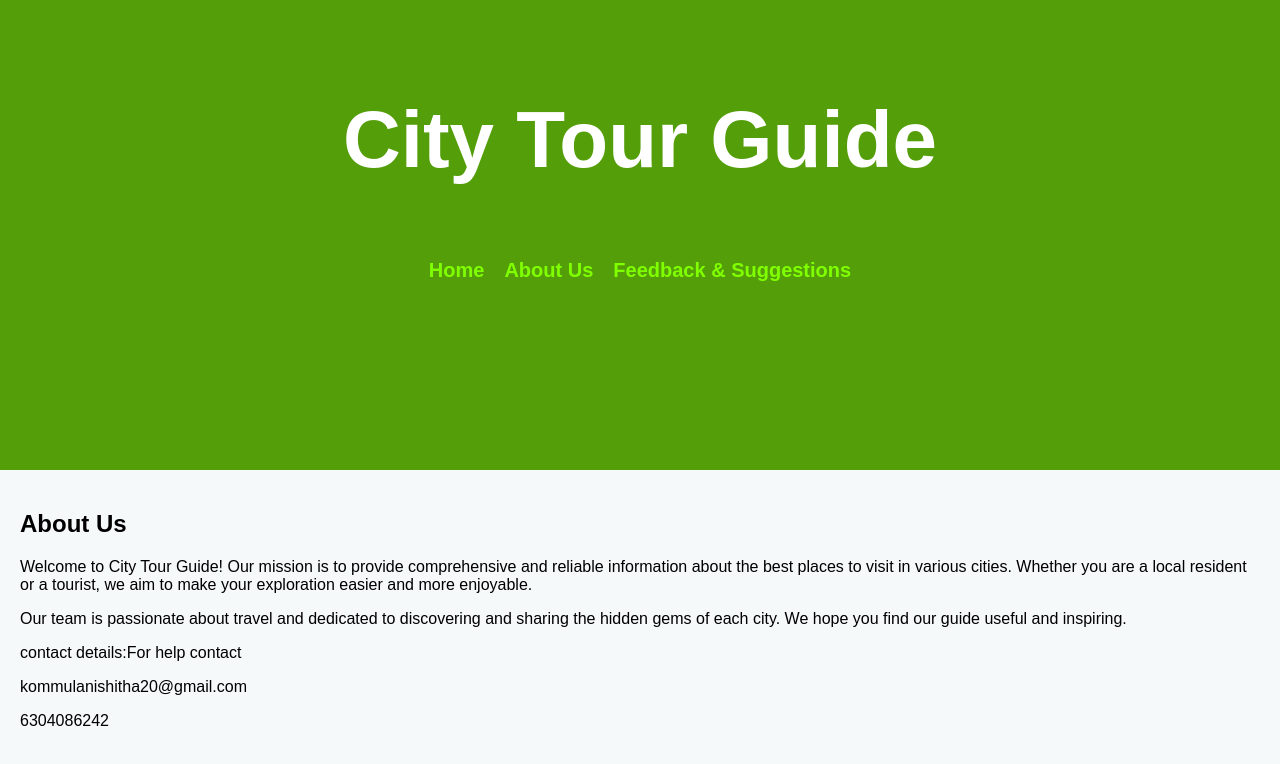
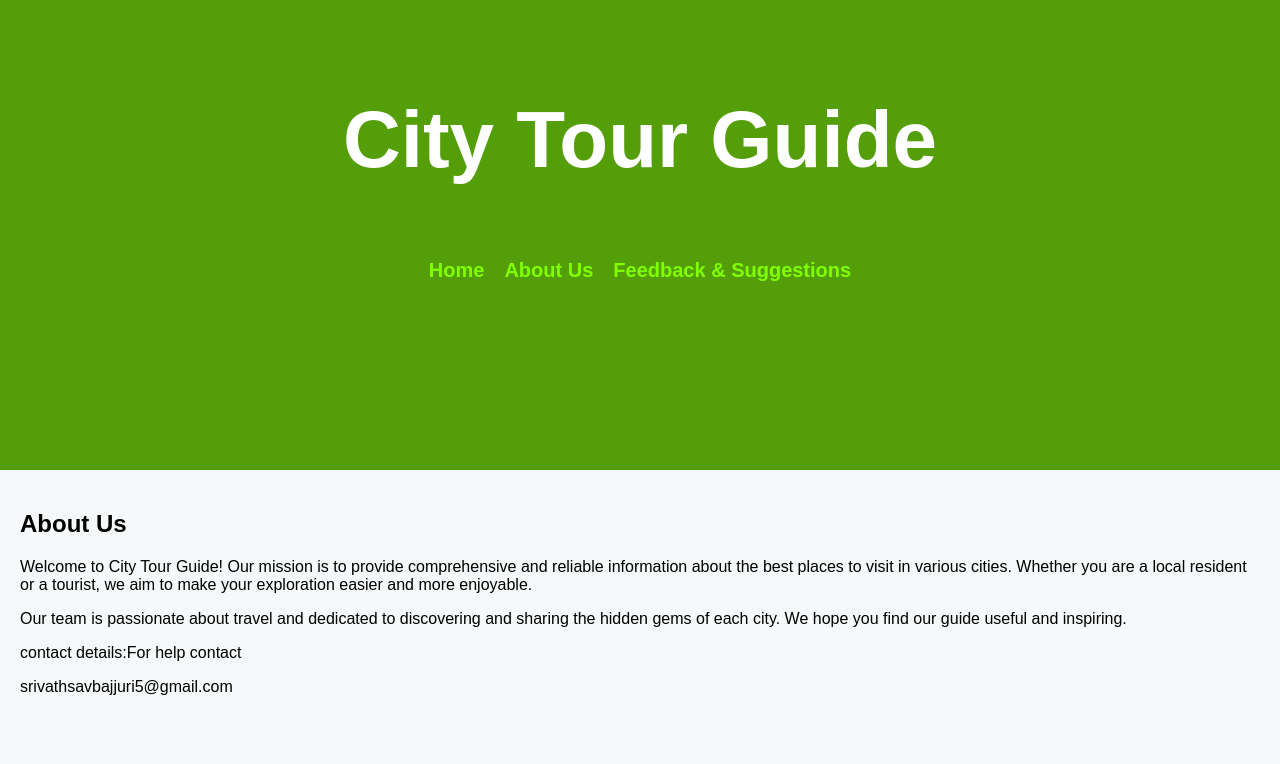
Before and after one commit to srivathsavbajjuri/Tour-Guide, a plain HTML site: page about-us.html in a window 1280 px wide. Drawn offline with Linux system fonts and the light colour scheme.

Commit message:
Update about-us.html

```diff
--- a/about-us.html
+++ b/about-us.html
@@ -23,8 +23,8 @@
         <p>Welcome to City Tour Guide! Our mission is to provide comprehensive and reliable information about the best places to visit in various cities. Whether you are a local resident or a tourist, we aim to make your exploration easier and more enjoyable.</p>
         <p>Our team is passionate about travel and dedicated to discovering and sharing the hidden gems of each city. We hope you find our guide useful and inspiring.</p>
         <p>contact details:For help contact</p>
-        <p>kommulanishitha20@gmail.com</p>
-        <p>6304086242</p>
+        <p>srivathsavbajjuri5@gmail.com</p>
+
     </main>
 
     <footer>
```
